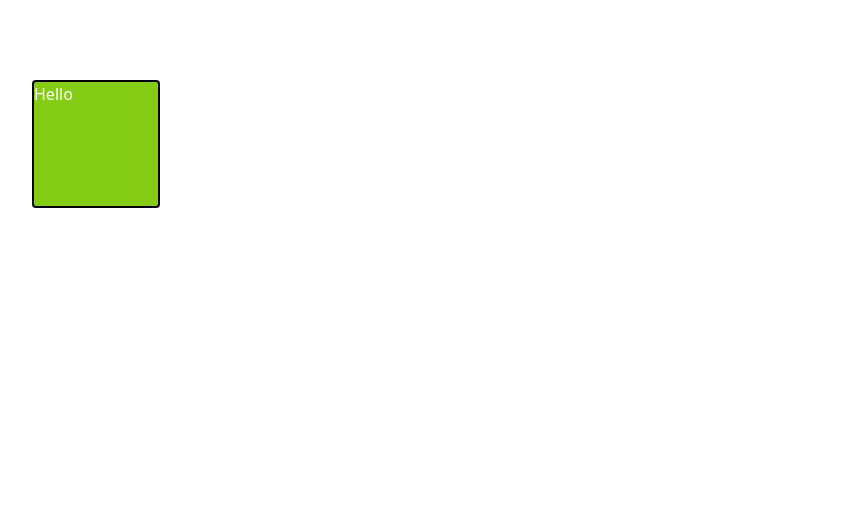
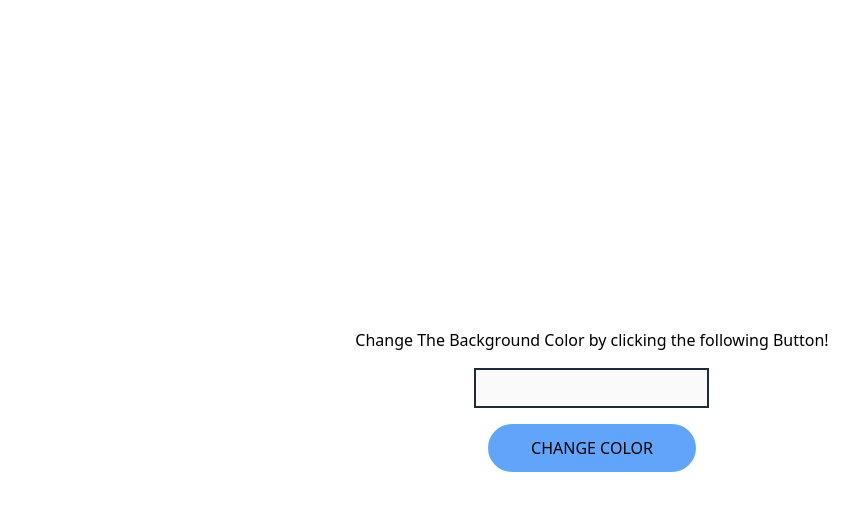
Before and after one commit to kmrajibfaysal/hexColor-generator, a website: page src/index.html in a window 1280 px wide. Shown: the whole page, without its empty margins (48-907 px from the left). Drawn offline with Linux system fonts and the light colour scheme.

Commit message:
added link up files

```diff
--- a/src/index.html
+++ b/src/index.html
@@ -8,10 +8,22 @@
     <link rel="stylesheet" href="../output/tailwind.css" />
   </head>
   <body>
-    <div
-      class="m-20 h-32 w-32 rounded border-2 border-black bg-lime-500 text-white"
-    >
-      Hello
-    </div>
+    <main class="flex h-screen items-center justify-center">
+      <div class="flex flex-col items-center">
+        <h1>Change The Background Color by clicking the following Button!</h1>
+        <input
+          class="my-4 h-10 w-auto border-2 border-slate-800 "
+          type="text"
+          name=""
+          disabled
+          id="color-copy"
+        />
+        <button class="block h-12 w-52 rounded-full bg-blue-400">
+          CHANGE COLOR
+        </button>
+      </div>
+    </main>
+    <!-- custom script -->
+    <script src="./script.js"></script>
   </body>
 </html>
```
Also changed, not shown: output/tailwind.css, src/script.js (renamed from src/index.js).
